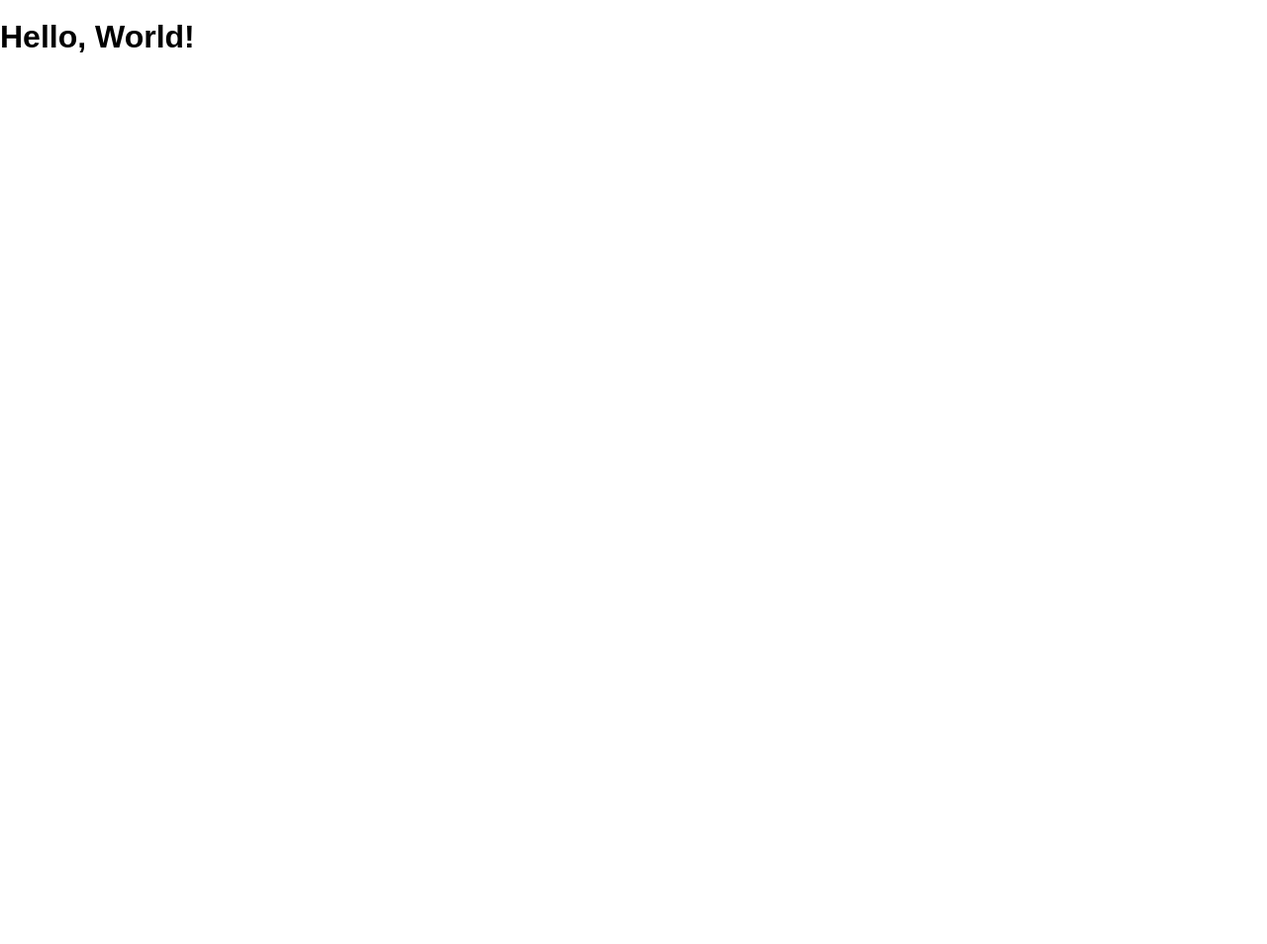
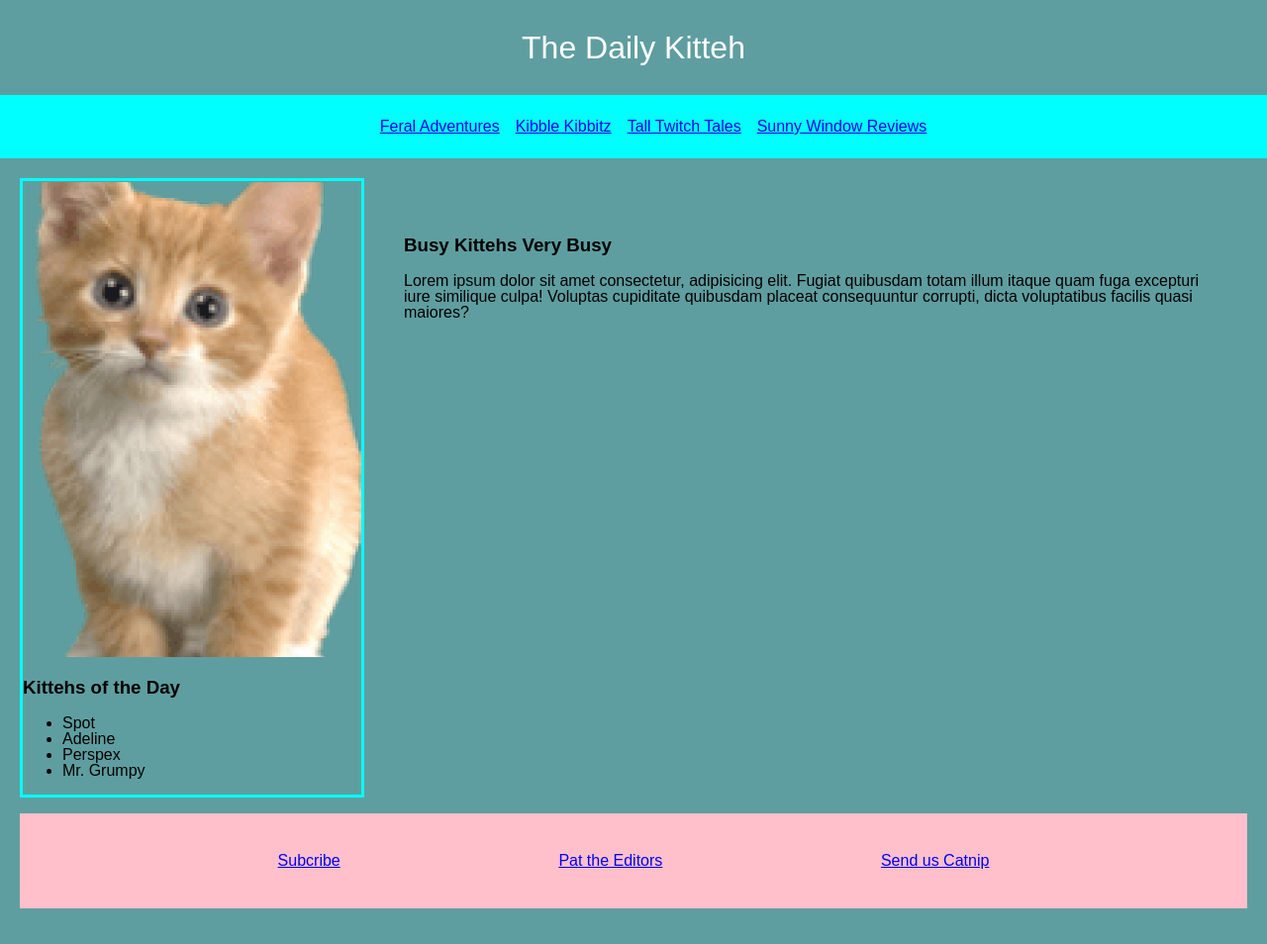
Before and after one commit to jes7078/kitteh, a website: page public/index.html in a window 1280 px wide. Shown: the whole page at 99% size. Before the commit the page ends 821 px from the top, so only its background shows below. Drawn offline with Linux system fonts and the light colour scheme.

Commit message:
added the first version

```diff
--- a/public/index.html
+++ b/public/index.html
@@ -1,13 +1,57 @@
 <!DOCTYPE html>
 <html>
   <head lang="en">
-    <meta charset="UTF-8">
-    <meta name="viewport" content="width=device-width, initial-scale=1">
+    <meta charset="UTF-8" />
+    <meta name="viewport" content="width=device-width, initial-scale=1" />
     <title>Kitteh</title>
-    <link rel="shortcut icon" href="/favicon.ico">
-    <link rel="stylesheet" href="/screen.css">
+    <link rel="shortcut icon" href="/favicon.ico" />
+    <link rel="stylesheet" href="/screen.css" />
   </head>
+
   <body>
-    <h1 class='hello-world'>Hello, World!</h1>
+    <header>The Daily Kitteh</header>
+
+    <nav>
+      <ul>
+        <li><a href="Feral Adventures.html">Feral Adventures</a></li>
+        <li><a href="Kibble Kibbitz.html">Kibble Kibbitz</a></li>
+        <li><a href="Tall Twitch Tales.html">Tall Twitch Tales</a></li>
+        <li><a href="Sunny Window Reviews">Sunny Window Reviews</a></li>
+      </ul>
+    </nav>
+
+    <main>
+      <section class="section-main">
+        <section class="cat-picture">
+          <img src="/Pictures/kitten.png" alt="Kitten Pictures" />
+
+          <h1>Kittehs of the Day</h1>
+          <ul>
+            <li>Spot</li>
+            <li>Adeline</li>
+            <li>Perspex</li>
+            <li>Mr. Grumpy</li>
+          </ul>
+        </section>
+
+        <section class="busy-kittens">
+          <h1>Busy Kittehs Very Busy</h1>
+          <p>
+            Lorem ipsum dolor sit amet consectetur, adipisicing elit. Fugiat
+            quibusdam totam illum itaque quam fuga excepturi iure similique
+            culpa! Voluptas cupiditate quibusdam placeat consequuntur corrupti,
+            dicta voluptatibus facilis quasi maiores?
+          </p>
+        </section>
+      </section>
+
+      <section class="bottom-bar">
+        <ul class="bottom-bar-list">
+          <li><a href="Subcribe">Subcribe</a></li>
+          <li><a href="Pat the Editors">Pat the Editors</a></li>
+          <li><a href="Send us Catnip">Send us Catnip</a></li>
+        </ul>
+      </section>
+    </main>
   </body>
 </html>
--- a/public/screen.css
+++ b/public/screen.css
@@ -9,4 +9,57 @@ html {
 body {
   margin: 0;
   min-height: 100%;
+  background-color: cadetblue;
 }
+
+header {
+  text-align: center;
+  color: white;
+  font-size: 2rem;
+  padding: 2rem;
+}
+nav {
+  background-color: aqua;
+  display: flex;
+  justify-content: center;
+}
+
+nav ul {
+  display: flex;
+  list-style: none;
+  justify-content: space-between;
+}
+
+nav li {
+  padding: 0.5rem;
+}
+
+main {
+  padding: 1.25rem;
+}
+
+.cat-picture {
+  border: 3px solid aqua;
+}
+
+/* .bottom-bar {
+  display: flex;
+  background-color: pink;
+  justify-content: space-evenly;
+} */
+
+.bottom-bar-list {
+  display: flex;
+  justify-content: space-evenly;
+  background-color: pink;
+  list-style: none;
+  padding: 2.5rem;
+}
+
+.section-main {
+  display: flex;
+}
+
+.busy-kittens {
+  padding: 2.5rem;
+}
```
Also changed, not shown: package.json (+5 -3 lines), public/Pictures/kitten.png (added), 1 other file.
